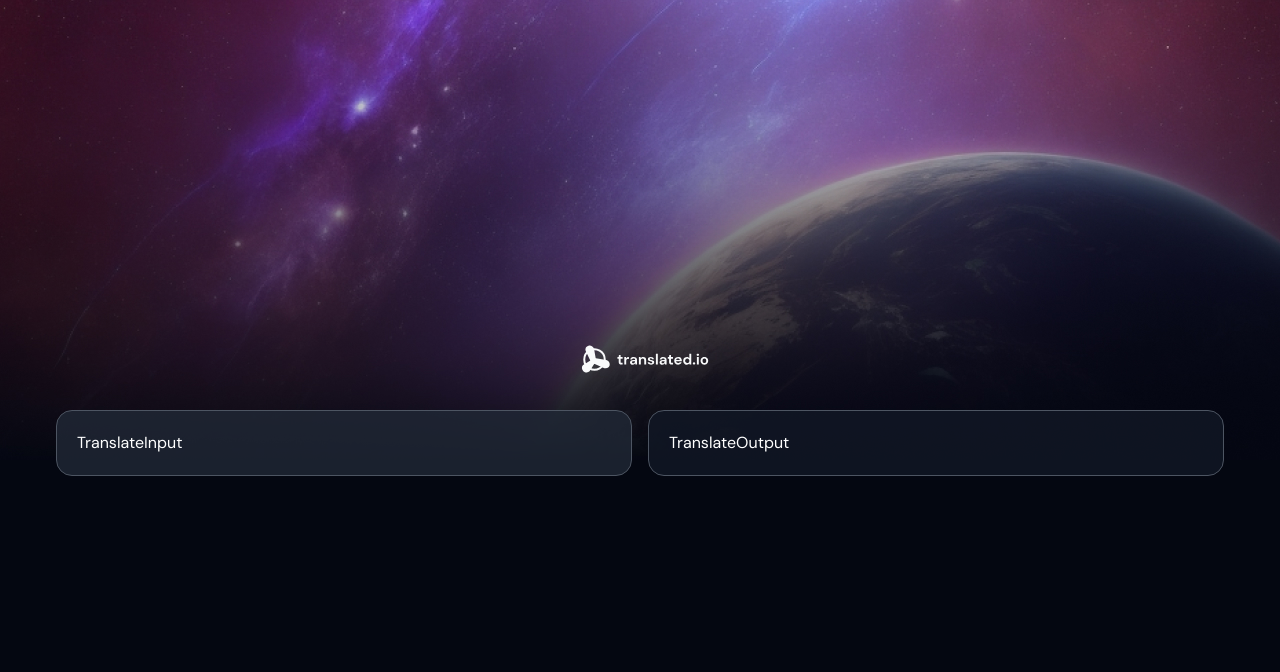
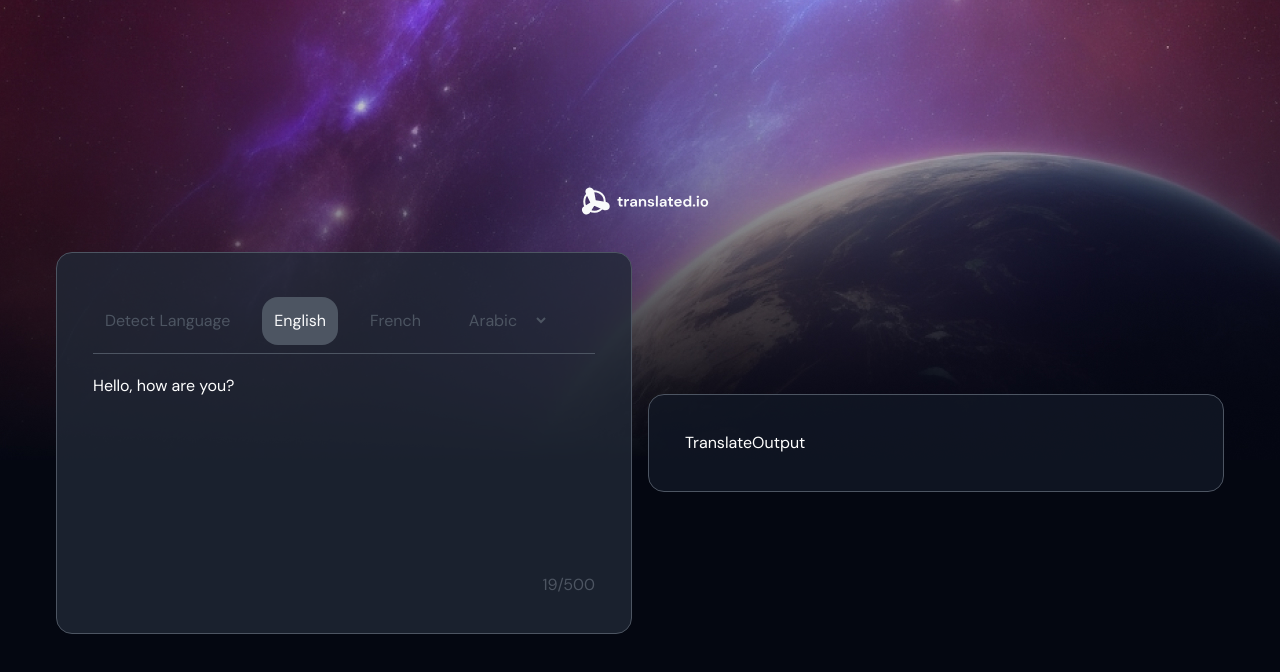
Before and after one commit to Professor1345/Translate-App, a React (Vite) app: page / in a window 1280 px wide. Shown: the top 672 px of the page. Built offline with nearby package versions, Linux system fonts and the light colour scheme.

Commit message:
Going deeper to API

```diff
--- a/package.json
+++ b/package.json
@@ -10,6 +10,8 @@
     "preview": "vite preview"
   },
   "dependencies": {
+    "franc": "^6.2.0",
+    "iso-639-1": "^3.1.2",
     "react": "^18.2.0",
     "react-dom": "^18.2.0"
   },
--- /dev/null
+++ b/src/Language data/index.ts
@@ -0,0 +1,25 @@
+export const Language = [
+  { lang: "Detect Language", langCode: "auto" },
+  { lang: "English", langCode: "en" },
+  { lang: "French", langCode: "fr" },
+
+  { lang: "Arabic", langCode: "ar" },
+  { lang: "Chinese", langCode: "zh" },
+  { lang: "Danish", langCode: "da" },
+  { lang: "German", langCode: "de" },
+  { lang: "Finnish", langCode: "fi" },
+  { lang: "Hebrew", langCode: "he" },
+  { lang: "Indonesian", langCode: "id" },
+  { lang: "Italian", langCode: "it" },
+  { lang: "Japanese", langCode: "ja" },
+  { lang: "Korean", langCode: "ko" },
+  { lang: "Dutch", langCode: "nl" },
+  { lang: "Polish", langCode: "pl" },
+  { lang: "Portuguese", langCode: "pt" },
+  { lang: "Russian", langCode: "ru" },
+  { lang: "Swedish", langCode: "sv" },
+  { lang: "Spanish", langCode: "es" },
+  { lang: "trad. Chinese", langCode: "zh-TW" },
+  { lang: "Czech", langCode: "cs" },
+  { lang: "Turkish", langCode: "tr" },
+];
--- a/src/components/Translate Input.tsx
+++ b/src/components/Translate Input.tsx
@@ -1,9 +1,66 @@
-
+// import { useState } from "react";
+import { useState } from "react";
+import { Language } from "../Language data";
 
 const TranslateInput = () => {
+  // const [buttonLang, setButtonLang] = useState(Language);
+  const [active, setActive] = useState("English");
+  const [inputValue, setInputValue] = useState("Hello, how are you?");
+  // const [selectedOption, setSelectedOption] = useState("English");
   return (
-  <div className="translate-input">TranslateInput</div>
-  )
+    <div className="translate-input">
+      <header className="text-[#4D5562] ">
+        {Language.slice(0, 3).map((language, index) => {
+          return (
+            <button
+              key={index}
+              value={language.langCode}
+              className={`my-2 mr-5 p-3 rounded-2xl ${
+                active === language.lang ? "bg-[#4D5562] text-[#F9FAFB]" : null
+              }`}
+              onClick={() => setActive(language.lang)}
+            >
+              {language.lang}
+            </button>
+          );
+        })}
+        <select
+          id="others"
+          className={`my-2 mr-5 p-3 rounded-2xl bg-transparent outline-none focus:outline-none w-24 cursor-pointer ${
+            active === "Others" ? "bg-gray-500 text-[#F9FAFB]" : null
+          }`}
+          onChange={() => setActive("Others")}
+        >
+          {Language.slice(3).map((language, index) => {
+            return (
+              <option
+                key={index}
+                value={language.langCode}
+                className="text-white bg-[#212936cc] w-full max-h-[20%] overflow-y-auto"
+              >
+                {language.lang}
+              </option>
+            );
+          })}
+        </select>
+      </header>
+      <hr className="border-[#4D5562]" />
+      <section className="mt-5">
+        <textarea
+          id=""
+          cols={50}
+          rows={8}
+          maxLength={500}
+          value={inputValue}
+          className="w-full bg-transparent focus:outline-none resize-none"
+          onChange={(e) => setInputValue(e.target.value)}
+        ></textarea>
+        <div className="flex justify-end text-[#4D5562]">
+          <span>{inputValue.length}</span>/500
+        </div>
+      </section>
+    </div>
+  );
 };
 
 export default TranslateInput;
--- a/src/index.css
+++ b/src/index.css
@@ -8,7 +8,7 @@
   .translate-output {
     @apply text-white;
     @apply rounded-2xl;
-    @apply w-[45%] p-5 m-2;
+    @apply w-[90%] lg:w-[45%] p-7 xl:p-9 m-2;
     @apply border border-[#4D5562] border-solid;
     /* @apply bg-opacity-20; */
   }
```
Also changed, not shown: 1 other file (tests, documents, lock files or other folders).
